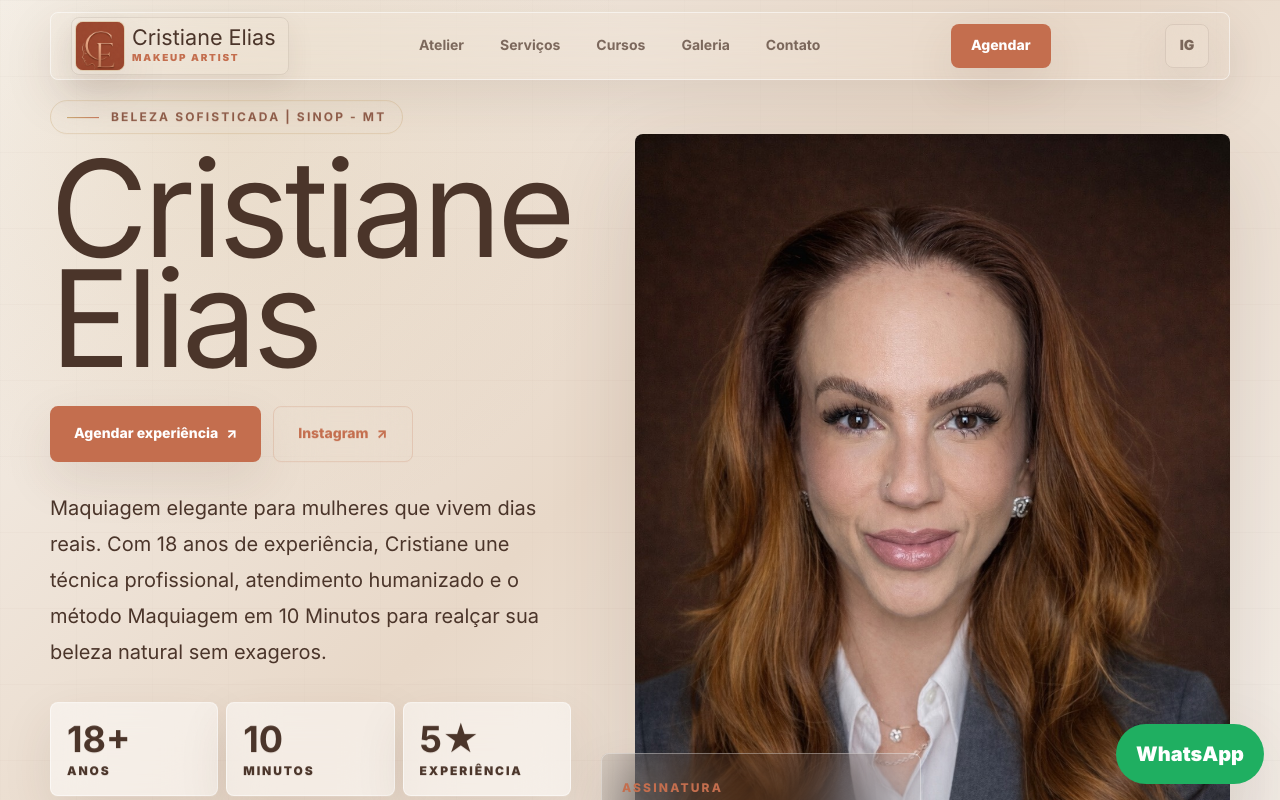
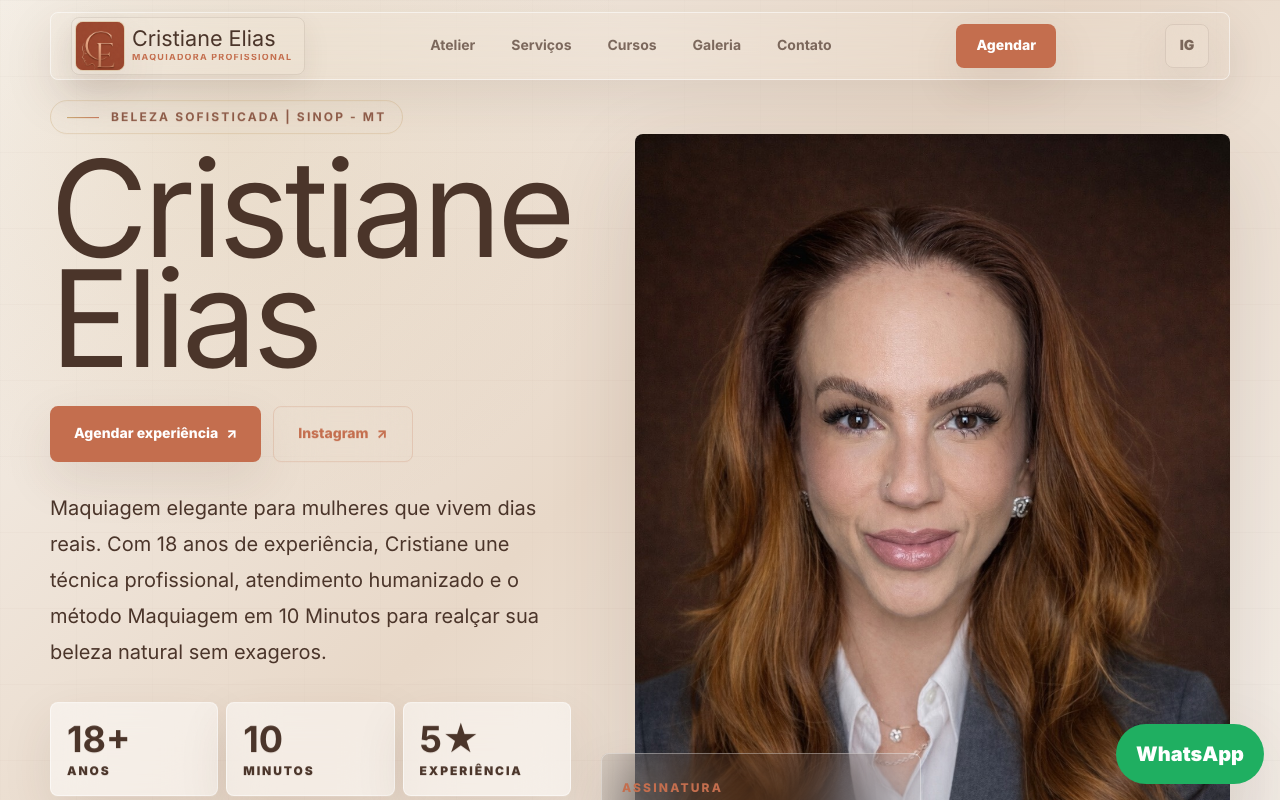
Before and after one commit to freelanortemt/CristianeElias, a Next.js app: page / in a window 1280 px wide. Shown: the top 800 px of the page. Built offline with nearby package versions, Linux system fonts and the light colour scheme.

Commit message:
Refine professional header subtitle

```diff
--- a/app/page.tsx
+++ b/app/page.tsx
@@ -511,8 +511,8 @@ function Header() {
             <span className="block truncate font-display text-[1.1rem] text-coffee md:text-[1.35rem]">
               Cristiane Elias
             </span>
-            <span className="mt-1 block truncate text-[0.55rem] font-black uppercase tracking-[0.18em] text-terracotta md:text-[0.62rem]">
-              Makeup artist
+            <span className="mt-1 block truncate text-[0.47rem] font-bold uppercase tracking-[0.1em] text-terracotta md:text-[0.56rem] md:tracking-[0.14em]">
+              Maquiadora profissional
             </span>
           </span>
         </a>
```
